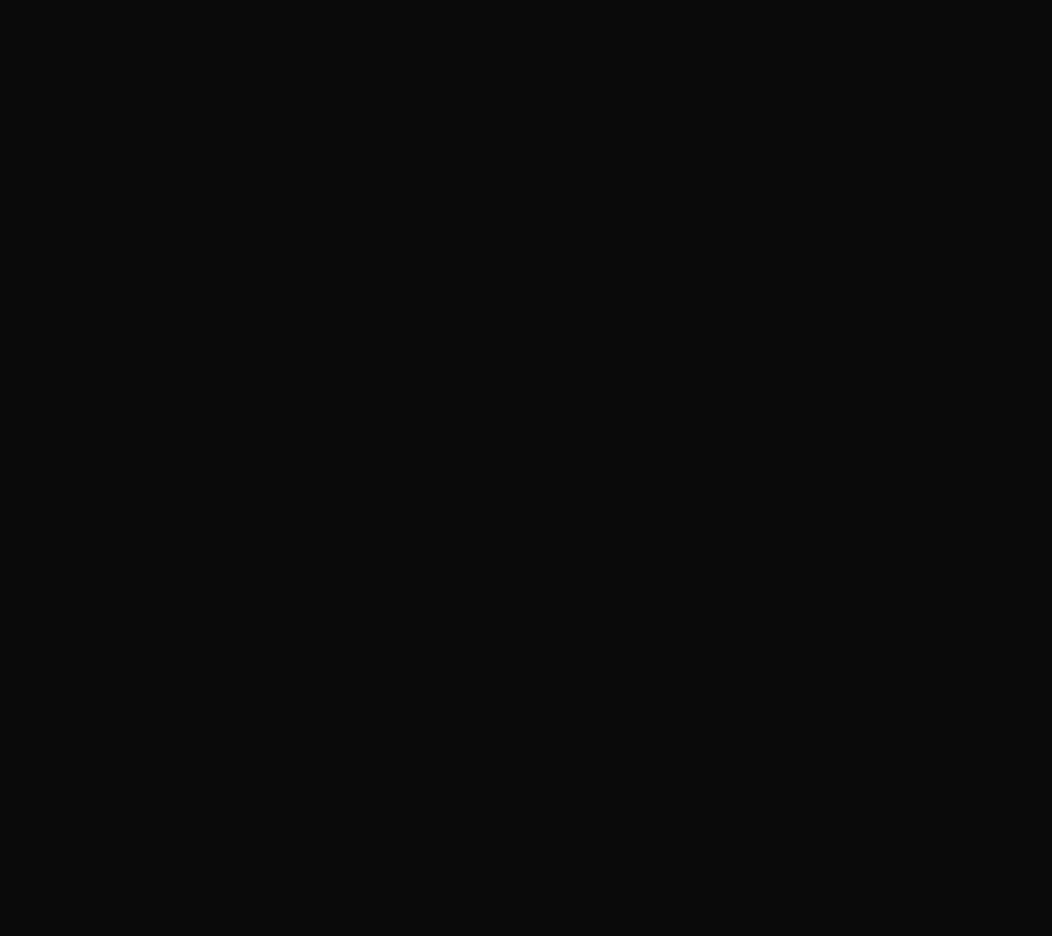
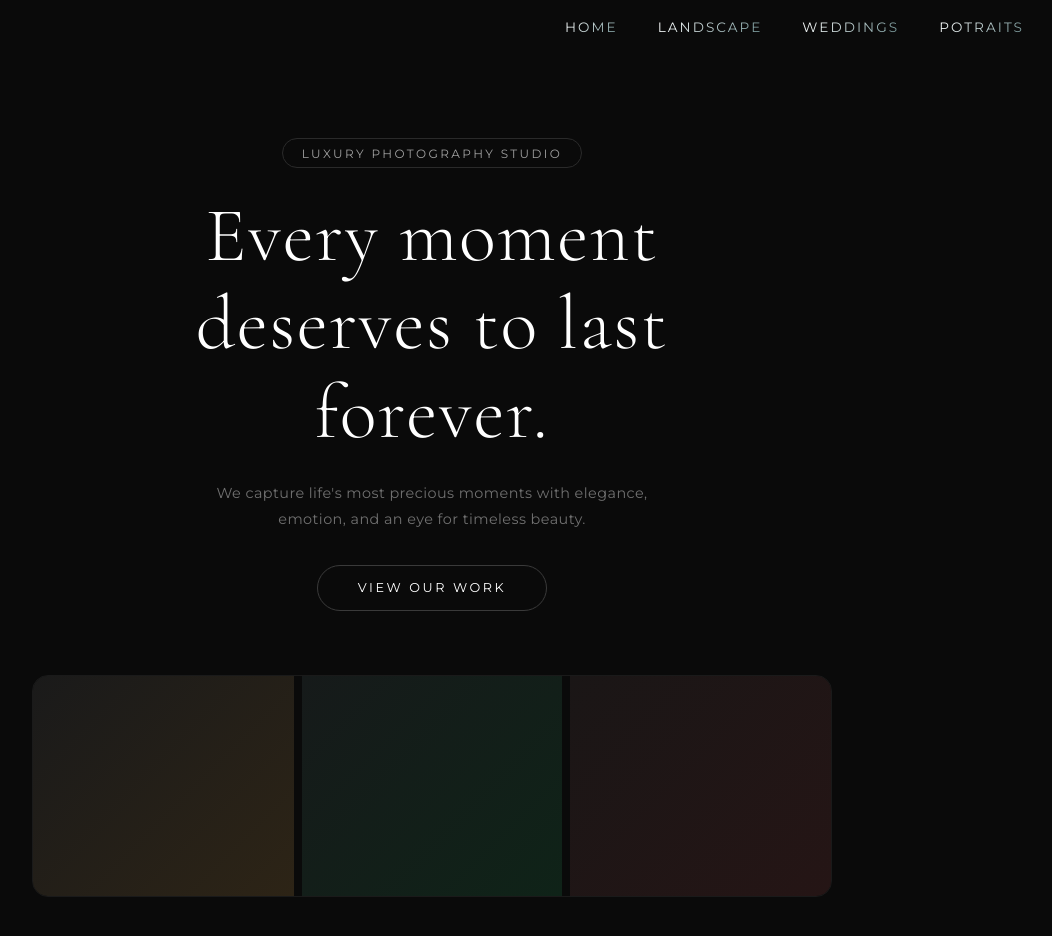
Before and after one commit to Ashton607/luxphotography, a React (Vite) app in the folder luxpg/: page / in a window 1280 px wide. Shown: the top 936 px of the page, without its empty margins (208-1260 px from the left). Before the commit the page ends 800 px from the top, so only its background shows below. Built offline with nearby package versions, Linux system fonts and the light colour scheme.

Commit message:
added hero section

```diff
--- a/luxpg/package.json
+++ b/luxpg/package.json
@@ -12,6 +12,7 @@
   "dependencies": {
     "react": "^19.2.6",
     "react-dom": "^19.2.6",
+    "react-icons": "^5.6.0",
     "react-router-dom": "^7.17.0"
   },
   "devDependencies": {
--- a/luxpg/src/App.jsx
+++ b/luxpg/src/App.jsx
@@ -1,13 +1,26 @@
 import { useState } from 'react'
 import './App.css'
 import { HashRouter as Router, Routes, Route } from 'react-router-dom'
+import Navbar from './components/navbar/Navbar'
+import PageTitles from './components/activetab/PageTitles'
+import Hero from './components/hero/Hero'
+import Landscape from './components/landscape/Landscape'
+import Weddings from './components/weddings/Weddings'
+import Portrait from './components/potrait/Potrait'
 
 function App() {
 
   return (
-    <>
-
-    </>
+    <Router>
+       <Navbar/>
+        <PageTitles/>
+      <Routes>
+        <Route path="/" element={<Hero />} />
+        <Route path="landscape" element={<Landscape/>} />
+        <Route path="weddings" element={<Weddings />} />
+        <Route path="portrait" element={<Portrait />} />
+      </Routes>
+    </Router>
   )
 }
 
--- a/luxpg/src/components/hero/Hero.css
+++ b/luxpg/src/components/hero/Hero.css
@@ -0,0 +1,112 @@
+.hero {
+  min-height: 90vh;
+  display: flex;
+  flex-direction: column;
+  align-items: center;
+  justify-content: center;
+  text-align: center;
+  padding: 5rem 2rem 3rem;
+  background-color: #0a0a0a;
+  gap: 4rem;
+}
+
+.hero-content {
+  display: flex;
+  flex-direction: column;
+  align-items: center;
+  gap: 1.5rem;
+  max-width: 700px;
+}
+
+.hero-badge {
+  display: inline-block;
+  padding: 0.4rem 1.2rem;
+  border: 1px solid #2a2a2a;
+  border-radius: 999px;
+  font-size: 0.75rem;
+  letter-spacing: 0.2em;
+  text-transform: uppercase;
+  color: #a0a0a0;
+}
+
+.hero-title {
+  font-family: 'Cormorant Garamond', serif;
+  font-size: clamp(2.8rem, 6vw, 5rem);
+  font-weight: 300;
+  line-height: 1.15;
+  color: #ffffff;
+  margin: 0;
+  letter-spacing: 0.02em;
+}
+
+.hero-subtitle {
+  font-family: 'Montserrat', sans-serif;
+  font-size: 0.9rem;
+  line-height: 1.8;
+  color: #707070;
+  margin: 0;
+  letter-spacing: 0.03em;
+}
+
+.hero-btn {
+  margin-top: 0.5rem;
+  padding: 0.9rem 2.5rem;
+  background: transparent;
+  border: 1px solid #3a3a3a;
+  border-radius: 999px;
+  color: #ffffff;
+  font-family: 'Montserrat', sans-serif;
+  font-size: 0.8rem;
+  letter-spacing: 0.2em;
+  text-transform: uppercase;
+  cursor: pointer;
+  transition: background 0.3s ease, border-color 0.3s ease;
+}
+
+.hero-btn:hover {
+  background: #c9a84c;
+  border-color: #c9a84c;
+  color: #0a0a0a;
+}
+
+/* Preview card */
+.hero-preview {
+  width: 100%;
+  max-width: 800px;
+}
+
+.preview-card {
+  display: grid;
+  grid-template-columns: 1fr 1fr 1fr;
+  gap: 8px;
+  border-radius: 16px;
+  overflow: hidden;
+  border: 1px solid #1a1a1a;
+}
+
+.preview-img {
+  height: 220px;
+  background-color: #111;
+}
+
+.img1 {
+  background: linear-gradient(135deg, #1a1a1a 0%, #2d2416 100%);
+}
+
+.img2 {
+  background: linear-gradient(135deg, #161a1a 0%, #0f2318 100%);
+}
+
+.img3 {
+  background: linear-gradient(135deg, #1a1616 0%, #251515 100%);
+}
+
+@media (max-width: 768px) {
+  .preview-card {
+    grid-template-columns: 1fr;
+  }
+
+  .preview-img {
+    height: 160px;
+  }
+}
--- a/luxpg/src/components/hero/Hero.jsx
+++ b/luxpg/src/components/hero/Hero.jsx
@@ -0,0 +1,28 @@
+import React from 'react'
+import './Hero.css'
+
+const Hero = () => {
+  return (
+    <div className="hero">
+      <div className="hero-content">
+        <span className="hero-badge">Luxury Photography Studio</span>
+        <h1 className="hero-title">Every moment<br />deserves to last forever.</h1>
+        <p className="hero-subtitle">
+          We capture life's most precious moments with elegance,<br />
+          emotion, and an eye for timeless beauty.
+        </p>
+        <button className="hero-btn">View Our Work</button>
+      </div>
+
+      <div className="hero-preview">
+        <div className="preview-card">
+          <div className="preview-img img1" />
+          <div className="preview-img img2" />
+          <div className="preview-img img3" />
+        </div>
+      </div>
+    </div>
+  )
+}
+
+export default Hero
--- a/luxpg/src/components/navbar/Navbar.css
+++ b/luxpg/src/components/navbar/Navbar.css
@@ -0,0 +1,51 @@
+nav{
+  display: flex;
+  align-items: center;
+  justify-content: flex-end;
+  padding: 1.2rem 3rem;
+  background:none;
+  position: sticky;
+  top: 0;
+  z-index: 100;
+}
+
+nav ul {
+  display: flex;
+  gap: 2.5rem;
+  list-style: none;
+  margin: 0;
+  padding: 0;
+}
+
+nav ul li {
+  font-size: 0.85rem;
+  letter-spacing: 0.15em;
+  text-transform: uppercase;
+  background: linear-gradient(135deg, #ffffff, #698b8d);
+  -webkit-background-clip: text;
+  -webkit-text-fill-color: transparent;
+  background-clip: text;
+  cursor: pointer;
+  position: relative;
+  padding-bottom: 4px;
+  transition: color 0.3s ease;
+}
+
+nav ul li::after {
+  content: '';
+  position: absolute;
+  bottom: 0;
+  left: 0;
+  width: 0%;
+  height: 1px;
+  background-color: #ffffff;
+  transition: width 0.3s ease;
+}
+
+nav ul li:hover {
+  color: #ffffff;
+}
+
+nav ul li:hover::after {
+  width: 100%;
+}
--- a/luxpg/src/components/weddings/Weddings.jsx
+++ b/luxpg/src/components/weddings/Weddings.jsx
@@ -1,5 +1,5 @@
 import React from 'react'
-import './Landscape.css'
+import './Weddings.css'
 
 const Weddings = () => {
   return (
--- a/luxpg/src/index.css
+++ b/luxpg/src/index.css
@@ -1,3 +1,5 @@
+@import url('https://fonts.googleapis.com/css2?family=Cormorant+Garamond:wght@300;400;600&family=Montserrat:wght@300;400;500&display=swap');
+
 *, *::before, *::after {
   box-sizing: border-box;
   margin: 0;
@@ -15,6 +17,12 @@
 body {
   background-color: var(--bg-primary);
   color: var(--text-primary);
-  font-family: 'Inter', sans-serif;
+  font-family: 'Montserrat', sans-serif;
   min-height: 100vh;
 }
+
+h1, h2, h3 {
+  font-family: 'Cormorant Garamond', serif;
+  font-weight: 300;
+  letter-spacing: 0.05em;
+}
```
Also changed, not shown: 1 other file (tests, documents, lock files or other folders).
